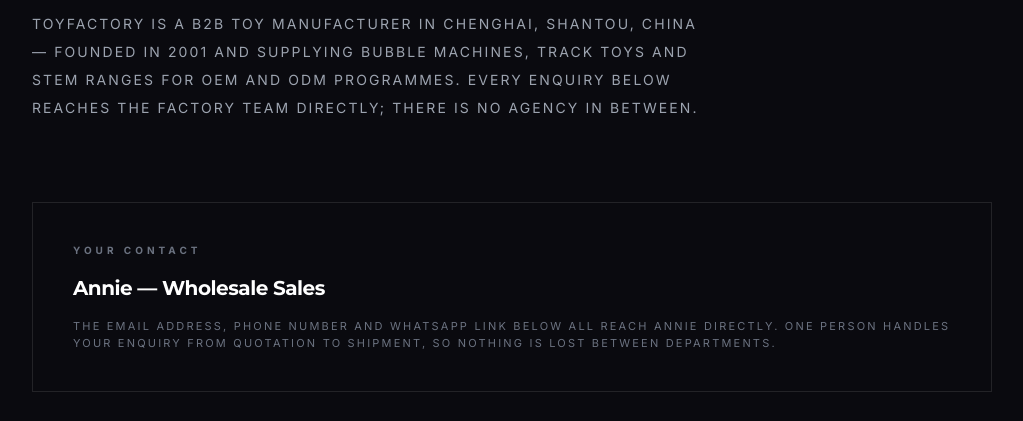
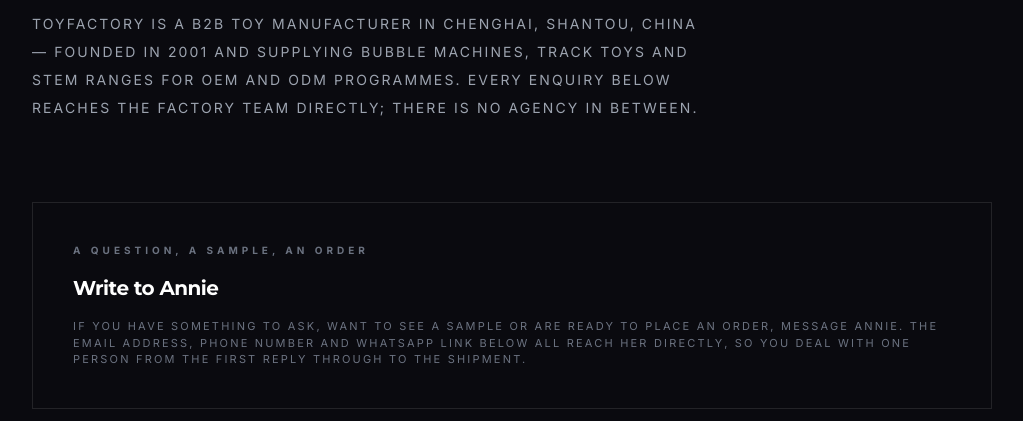
Before and after one commit to toyfactory-global/toy-b2b-site, an Astro site: page /contact in a window 1280 px wide. Shown: the part 309-730 px from the top of the page, without its empty margins (128-1151 px from the left). Built offline with nearby package versions, Linux system fonts and the light colour scheme; Astro itself is replaced by a stand-in of ours.

Commit message:
Drop the job title from the contact card; keep the person, remove the label

```diff
--- a/src/pages/contact.astro
+++ b/src/pages/contact.astro
@@ -39,10 +39,10 @@
       </p>
 
       <div class="border border-white/10 p-10 mb-8">
-        <p class="text-[10px] font-bold uppercase tracking-[0.4em] text-gray-500 mb-4">Your contact</p>
-        <p class="text-white text-xl font-display font-bold tracking-tight mb-4">Annie &mdash; Wholesale Sales</p>
+        <p class="text-[10px] font-bold uppercase tracking-[0.4em] text-gray-500 mb-4">A question, a sample, an order</p>
+        <p class="text-white text-xl font-display font-bold tracking-tight mb-4">Write to Annie</p>
         <p class="text-gray-500 text-[11px] uppercase tracking-[0.2em]">
-          The email address, phone number and WhatsApp link below all reach Annie directly. One person handles your enquiry from quotation to shipment, so nothing is lost between departments.
+          If you have something to ask, want to see a sample or are ready to place an order, message Annie. The email address, phone number and WhatsApp link below all reach her directly, so you deal with one person from the first reply through to the shipment.
         </p>
       </div>
 
--- a/src/pages/index.astro
+++ b/src/pages/index.astro
@@ -98,7 +98,7 @@
 				{
 					"@type": "Question",
 					"name": "Can I get samples before placing a bulk order?",
-					"acceptedAnswer": { "@type": "Answer", "text": "Samples are charged at the unit price and the courier cost is paid by the buyer. The sample fee is credited back against your first production order of five cartons or more, though the courier cost is not credited. Ask for the sample of the exact item number you intend to order, together with its carton data. Annie handles wholesale enquiries on hntoys7@sinuotoys.com and on the phone and WhatsApp numbers listed on this site." }
+					"acceptedAnswer": { "@type": "Answer", "text": "Samples are charged at the unit price and the courier cost is paid by the buyer. The sample fee is credited back against your first production order of five cartons or more, though the courier cost is not credited. Ask for the sample of the exact item number you intend to order, together with its carton data. Annie answers enquiries on hntoys7@sinuotoys.com and on the phone and WhatsApp numbers listed on this site." }
 				}
 			]
 		}
@@ -398,7 +398,7 @@
 					</div>
 					<div class="space-y-5">
 						<h3 class="text-white text-base font-bold tracking-wide">Can I get samples before placing a bulk order?</h3>
-						<p class="text-gray-400 text-sm leading-[1.8]">Samples are charged at the unit price and the courier cost is paid by the buyer. The sample fee is credited back against your first production order of five cartons or more, though the courier cost is not credited. Write to hntoys7@sinuotoys.com with the item number you want sampled &mdash; Annie answers wholesale enquiries on that address, on the phone number and on the WhatsApp link shown on this site.</p>
+						<p class="text-gray-400 text-sm leading-[1.8]">Samples are charged at the unit price and the courier cost is paid by the buyer. The sample fee is credited back against your first production order of five cartons or more, though the courier cost is not credited. Write to hntoys7@sinuotoys.com with the item number you want sampled &mdash; Annie answers enquiries on that address, on the phone number and on the WhatsApp link shown on this site.</p>
 					</div>
 				</div>
 			</div>
```
